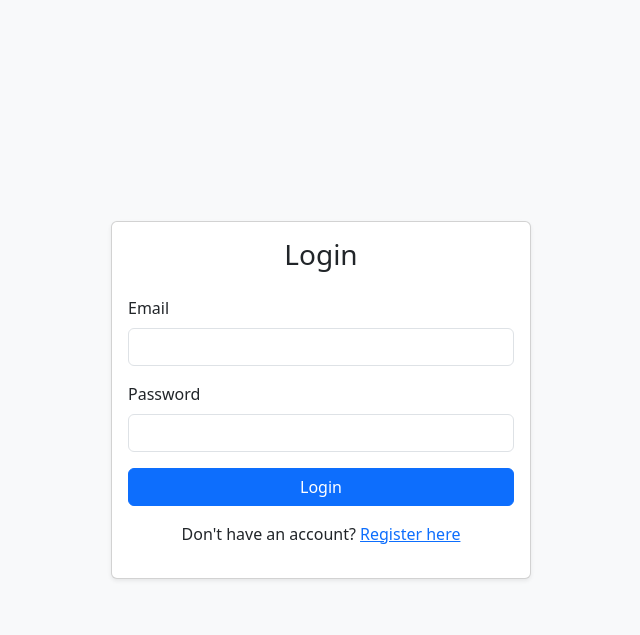
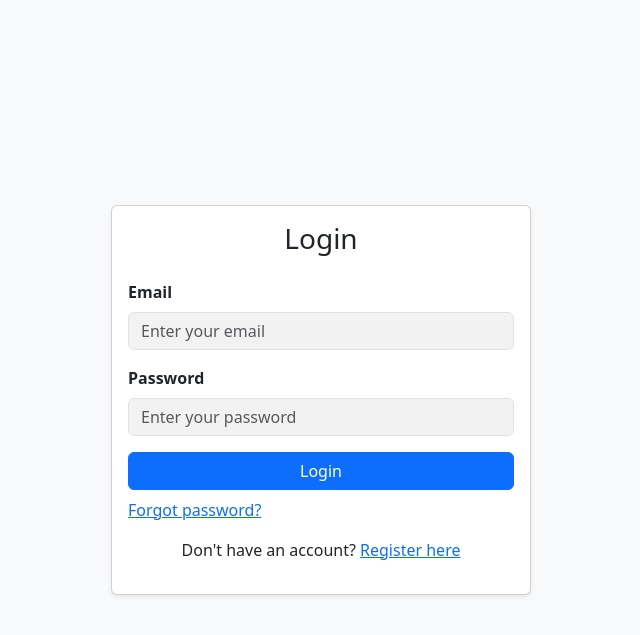
Before and after one commit to geraldsberongoy/php-mvc, a PHP site: template framework/views/login.html.twig in a window 1280 px wide. Shown: the top 635 px of the page, without its empty margins (319-959 px from the left). Run offline with PHP 8.4, Linux system fonts and the light colour scheme; the template is opened without the code that fills it, so the values that code supplies are empty; some libraries are stand-ins or nearby versions.

Commit message:
Enhance login form styling and accessibility; add placeholders and bold labels for email and password fields.

```diff
--- a/framework/views/login.html.twig
+++ b/framework/views/login.html.twig
@@ -20,19 +20,22 @@
 
       <form method="post" action="/login">
         <div class="mb-3">
-          <label for="email" class="form-label">Email</label>
-          <input id="email" class="form-control" type="email" name="email" required value="{{ old.email|e }}">
+          <label for="email" class="form-label fw-bold" >Email</label>
+          <input id="email" class="form-control" type="email" name="email" placeholder="Enter your email" required value="{{ old.email|e }}" style="background-color: #f2f2f2;">
         </div>
 
         <div class="mb-3">
-          <label for="password" class="form-label">Password</label>
-          <input id="password" class="form-control" type="password" name="password" required>
+          <label for="password" class="form-label fw-bold">Password</label>
+          <input id="password" class="form-control" type="password" name="password" placeholder="Enter your password" required style="background-color: #f2f2f2;">
         </div>
 
         <div class="d-grid">
           <button type="submit" class="btn btn-primary">Login</button>
         </div>
       </form>
+      <div class="mt-2">
+        <a href="/forgot-password">Forgot password?</a>
+      </div>
       <p class="text-center pt-3">
         Don't have an account? <a href="/register">Register here</a>
       </p>
```
